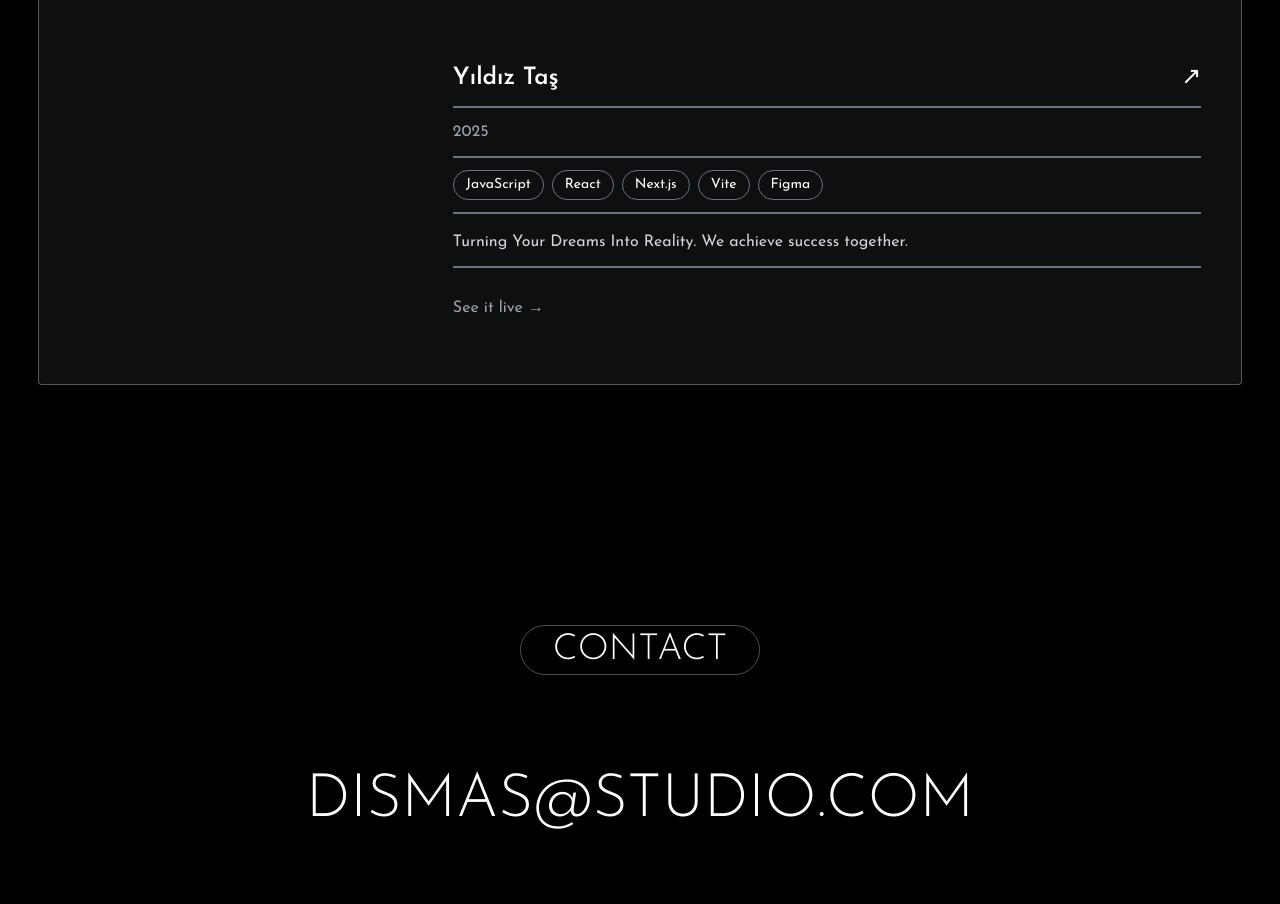
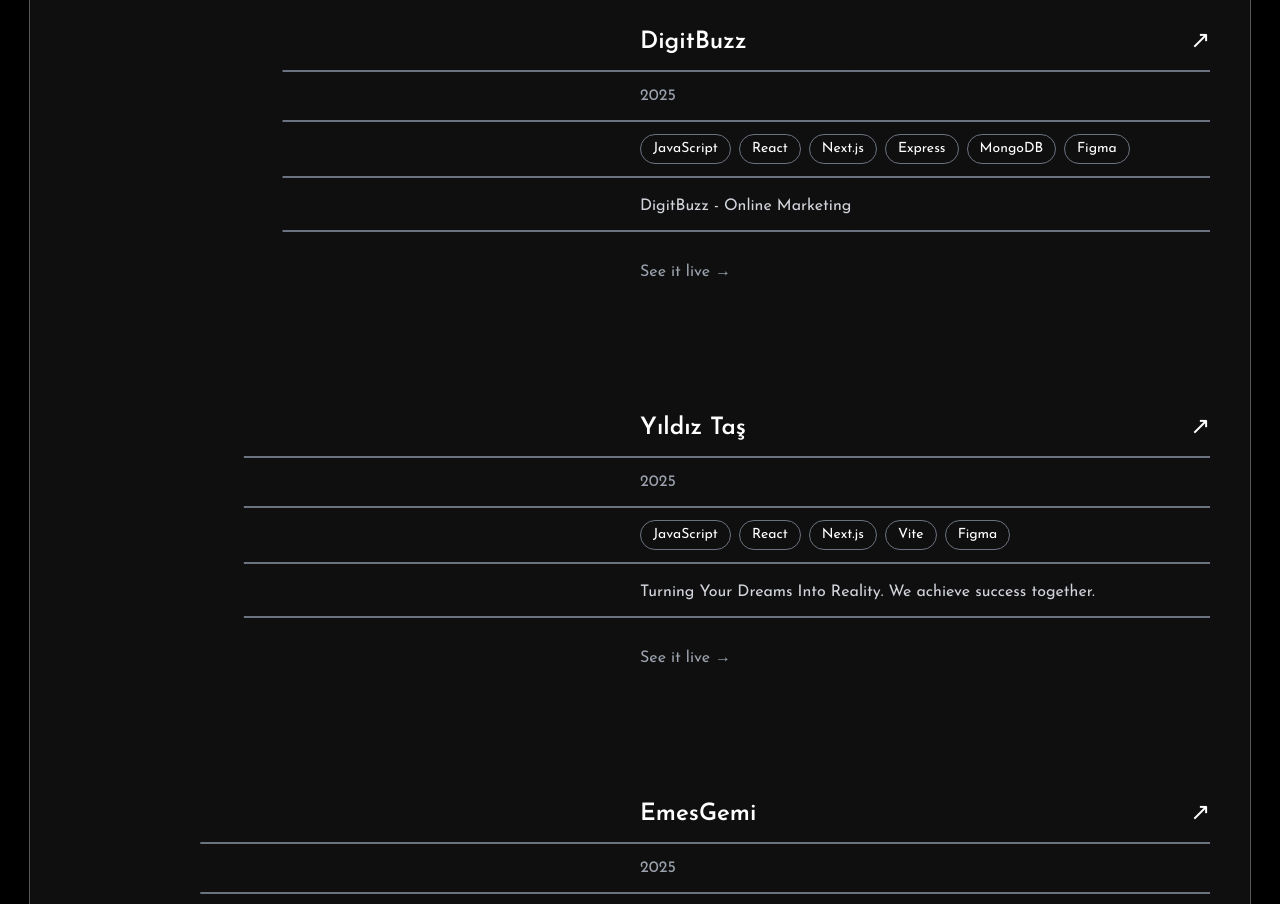
Before and after one commit to 911Development/dismas-client, a Next.js app: page / in a window 1280 px wide. Shown: the part 5780-6684 px from the top of the page. Built offline with nearby package versions, Linux system fonts and the light colour scheme; a web font is replaced by a local one.

Commit message:
implemented projects animation

```diff
--- a/components/home/Projects.js
+++ b/components/home/Projects.js
@@ -72,6 +72,22 @@ const projects = [
       "Turning Your Dreams Into Reality. We achieve success together.",
     liveLink: "https://www.yildiztasconstructions.com/",
   },
+  {
+    name: "EmesGemi",
+    year: 2025,
+    techStack: ["JavaScript", "React", "Next.js", "Vite", "Figma"],
+    description:
+      "We serve as a leading brand in the sector with high quality ship equipment and marine equipment. We offer innovative and durable solutions, keeping customer satisfaction at the forefront.",
+    liveLink: "http://emesgemi.com/",
+  },
+  {
+    name: "UpGolf",
+    year: 2024,
+    techStack: ["JavaScript", "React", "Next.js"],
+    description:
+      "Aristocrat Tourism served as a gathering spot for local golfers, but it quickly began to attract interest from surrounding regions.",
+    liveLink: "https://upgolfclub.com/",
+  },
 ];
 
 const Projects = () => {
@@ -94,7 +110,7 @@ const Projects = () => {
       style={{ width }}
       className="relative w-full lg:w-[85%] mx-auto lg:flex gap-3 lg:gap-0 rounded border bg-[#0f0f0f] p-10"
     >
-      <section className="lg:w-1/3 flex mb-12 lg:mb-0">
+      <section className="lg:w-1/2 mb-12 lg:mb-0 space-y-20">
         <div className="lg:sticky lg:top-32 lg:self-start">
           <section className="hidden lg:inline-block border rounded-full text-start px-8 py-1 mb-8">
             <span className="font-[300] text-2xl lg:text-4xl">PROJECTS</span>
@@ -115,14 +131,100 @@ const Projects = () => {
             </p>
           </section>
         </div>
+        {projects.map((project, index) => {
+          const hrRef = useRef(null);
+
+          const { scrollYProgress: scrollYProgressHR } = useScroll({
+            target: hrRef,
+            offset: ["start end", "end start"],
+          });
+
+          const hrWidth = useTransform(
+            scrollYProgressHR,
+            [0, 0.7],
+            ["0%", "100%"]
+          );
+
+          return (
+            <div
+              key={index}
+              className="pb-6 border-gray-500 last:border-b-0 pt-6 hidden lg:block"
+            >
+              <div className="opacity-0 flex justify-between items-center">
+                <h3 className="text-2xl font-semibold">{project.name}</h3>
+                <a href={project.liveLink} target="_blank" className="text-2xl">
+                  ↗
+                </a>
+              </div>
+              <motion.hr
+                ref={hrRef}
+                style={{ translateX: hrWidth }}
+                className="border border-gray-500 h-[0.5px] w-full my-3"
+              />
+              <p className="text-gray-400 mt-2 opacity-0">{project.year}</p>
+              <motion.hr
+                ref={hrRef}
+                style={{ translateX: hrWidth }}
+                className="border border-gray-500 h-[0.5px] w-full my-3"
+              />
+              <div className="flex flex-wrap mt-2 gap-2 opacity-0">
+                {project.techStack.map((tech, idx) => (
+                  <span
+                    key={idx}
+                    className="border border-gray-500 px-3 py-1 rounded-full text-sm"
+                  >
+                    {tech}
+                  </span>
+                ))}
+              </div>
+              <motion.hr
+                ref={hrRef}
+                style={{ translateX: hrWidth }}
+                className="border border-gray-500 h-[0.5px] w-full my-3"
+              />
+              <p className="mt-4 text-gray-300 opacity-0">
+                {project.description}
+              </p>
+              <motion.hr
+                ref={hrRef}
+                style={{ translateX: hrWidth }}
+                className="border border-gray-500 h-[0.5px] w-full my-3"
+              />
+              <a
+                href={project.liveLink}
+                className="opacity-0 text-gray-400 hover:text-white mt-4 inline-block hover:underline transition-all"
+                target="_blank"
+              >
+                See it live →
+              </a>
+            </div>
+          );
+        })}
       </section>
 
-      <section className="lg:w-2/3 space-y-20">
+      <section className="lg:w-1/2 space-y-20">
+        <div className="opacity-0 hidden lg:block">
+          <section className="hidden lg:inline-block border rounded-full text-start px-8 py-1 mb-8">
+            <span className="font-[300] text-2xl lg:text-4xl">PROJECTS</span>
+          </section>
+          <section className="lg:hidden flex items-center justify-center">
+            <span className="border px-8 py-1 mb-8 rounded-full font-[300] text-2xl lg:text-4xl">
+              PROJECTS
+            </span>
+          </section>
+          <p className="hidden lg:block text-3xl w-[340px] text-justify lg:mb-0">
+            We provide our expertise on projects of any scale, and anywhere in
+            the world.
+          </p>
+          <section className="lg:hidden">
+            <p className="text-2xl w-[92%] mx-auto text-center">
+              We provide our expertise on projects of any scale, and anywhere in
+              the world.
+            </p>
+          </section>
+        </div>
         {projects.map((project, index) => (
-          <div
-            key={index}
-            className="border-b pb-6 border-gray-500 last:border-b-0 pt-6"
-          >
+          <div key={index} className="pb-6 border-gray-500 pt-6">
             <div className="flex justify-between items-center">
               <h3 className="text-2xl font-semibold">{project.name}</h3>
               <a href={project.liveLink} target="_blank" className="text-2xl">
@@ -147,7 +249,7 @@ const Projects = () => {
             <hr className="border border-gray-500 h-[0.5px] w-full my-3" />
             <a
               href={project.liveLink}
-              className="text-gray-400 mt-4 inline-block hover:underline"
+              className="text-gray-400 hover:text-white mt-4 inline-block hover:underline transition-all"
               target="_blank"
             >
               See it live →
```
